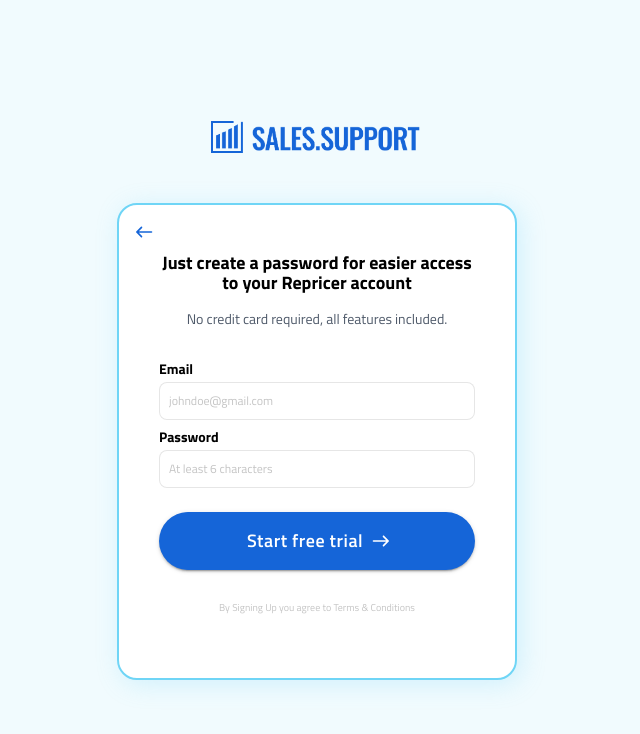
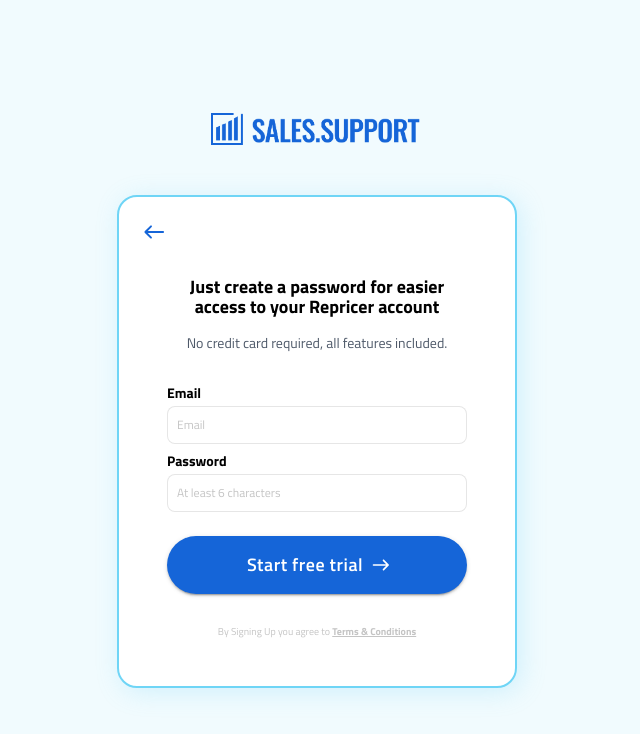
Before and after one commit to estiva1/ss-landing, a React (Create React App) app: page /registration in a window 1280 px wide. Shown: the top 734 px of the page, without its empty margins (323-963 px from the left). Built offline with nearby package versions, Linux system fonts and the light colour scheme.

Commit message:
fixed styles in Registration component

```diff
--- a/src/components/UI/dropdown/dropdown.component.jsx
+++ b/src/components/UI/dropdown/dropdown.component.jsx
@@ -9,7 +9,6 @@
   const handleValueChange = (event, newValue) => {
     setValue(newValue);
 
-    // Map selected option to corresponding value
     let selectedValue;
     switch (newValue) {
       case "If you're FBA Seller...":
@@ -21,7 +20,6 @@
       case "If you're Agency...":
         selectedValue = 2;
         break;
-      // Add more cases as needed
       default:
         selectedValue = null;
     }
--- a/src/components/header/header.styles.js
+++ b/src/components/header/header.styles.js
@@ -1,13 +1,13 @@
 import styled from "styled-components";
+import { Link } from "react-router-dom";
 import { device } from "../../breakpoints.styles";
-import { Link } from "react-router-dom";
 
 export const HeaderContainer = styled.div`
   display: flex;
   justify-content: center;
   width: 100%;
-  //max-width: 1440px;
   background-color: #ffffffbf; //bf === 75% of transparency
+
   > * {
     padding: 16px 130px;
   }
--- a/src/components/registration/registration.component.jsx
+++ b/src/components/registration/registration.component.jsx
@@ -1,28 +1,28 @@
 import React, { useState } from "react";
-import { Box } from "@mui/material";
+import { Link } from "react-router-dom";
+
+import { Box, IconButton } from "@mui/material";
+import EastRoundedIcon from "@mui/icons-material/EastRounded";
+import WestRoundedIcon from "@mui/icons-material/WestRounded";
+
+import companyLogo from "../../assets/logo.png";
+import { StyledButton } from "../UI/button/button.styles";
 
 import {
   CreatePasswordFrame,
   CreatePasswordFrameContent,
-  CreatePasswordFrameContentBottom,
-  CreatePasswordFrameContentTop,
-  InputItem,
-  InputNameText,
+  FooterAgreement,
+  Form,
+  Heading,
+  Headline,
+  Hyperlink,
+  InputBox,
+  InputLabel,
   InputsContainer,
-  PasswordFrameHeadingText,
-  PasswordFrameSubHeadingText,
   RegistrationContainer,
-  SpanText,
   StyledTextField,
+  Support,
 } from "./registration.styles";
-
-import { StyledButton } from "../UI/button/button.styles";
-
-import EastRoundedIcon from "@mui/icons-material/EastRounded";
-import WestRoundedIcon from "@mui/icons-material/WestRounded";
-
-import companyLogo from "../../assets/logo.png";
-import { Link } from "react-router-dom";
 
 const Registration = () => {
   const [email, setEmail] = useState("");
@@ -44,32 +44,37 @@
         }}
         component="img"
         src={companyLogo}
-        alt="Company Logo"
+        alt="Sales.Support Logo"
+        title="Sales.Support"
       />
       <CreatePasswordFrame>
+        <Link to="/">
+          <IconButton sx={{ position: "absolute", top: "15px", left: "15px", color: "#1565d8" }}>
+            <WestRoundedIcon />
+          </IconButton>
+        </Link>
+
         <CreatePasswordFrameContent>
-          <CreatePasswordFrameContentTop>
-            <PasswordFrameHeadingText>
-              Just create a password for easier access to your Repricer account
-            </PasswordFrameHeadingText>
-            <PasswordFrameSubHeadingText>No credit card required, all features included.</PasswordFrameSubHeadingText>
-          </CreatePasswordFrameContentTop>
+          <Headline>
+            <Heading>Just create a password for easier access to your Repricer account</Heading>
+            <Support>No credit card required, all features included.</Support>
+          </Headline>
 
-          <CreatePasswordFrameContentBottom>
+          <Form>
             <InputsContainer>
-              <InputItem>
-                <InputNameText>Email</InputNameText>
+              <InputBox>
+                <InputLabel>Email</InputLabel>
                 <StyledTextField
                   id="email"
                   name="email"
-                  placeholder="johndoe@gmail.com"
+                  placeholder="Email"
                   value={email}
                   onChange={handleEmailChange}
                 />
-              </InputItem>
+              </InputBox>
 
-              <InputItem>
-                <InputNameText>Password</InputNameText>
+              <InputBox>
+                <InputLabel>Password</InputLabel>
                 <StyledTextField
                   id="password"
                   name="password"
@@ -78,21 +83,20 @@
                   value={password}
                   onChange={handlePasswordChange}
                 />
-              </InputItem>
+              </InputBox>
             </InputsContainer>
-            <StyledButton sx={{ minWidth: "100%" }} type="submit" variant="contained" endIcon={<EastRoundedIcon />}>
+            <StyledButton sx={{ alignSelf: "stretch" }} type="submit" variant="contained" endIcon={<EastRoundedIcon />}>
               Start free trial
             </StyledButton>
-          </CreatePasswordFrameContentBottom>
+          </Form>
         </CreatePasswordFrameContent>
 
-        <SpanText>By Signing Up you agree to Terms & Conditions</SpanText>
-
-        <Link to="/">
-          <WestRoundedIcon
-            sx={{ position: "absolute", top: "15px", left: "15px", width: "20px", color: "#1565d8", cursor: "pointer" }}
-          />
-        </Link>
+        <FooterAgreement>
+          By Signing Up you agree to&nbsp;
+          <Hyperlink target="_blank" rel="noopener" href="https://sales.support/terms">
+            Terms & Conditions
+          </Hyperlink>
+        </FooterAgreement>
       </CreatePasswordFrame>
     </RegistrationContainer>
   );
--- a/src/components/registration/registration.styles.js
+++ b/src/components/registration/registration.styles.js
@@ -1,33 +1,41 @@
 import { Box } from "@mui/material";
 import { styled } from "styled-components";
+import { device } from "../../breakpoints.styles";
 
-export const RegistrationContainer = styled(Box)`
+export const RegistrationContainer = styled.section`
   display: flex;
   flex-direction: column;
   justify-content: center;
-  padding: 0px 130px;
   align-items: center;
+  padding-inline: 130px;
   height: 100vh;
   gap: 50px;
   background: #f1fbfe;
+
+  @media ${device.xs} {
+    padding-inline: 20px;
+  }
 `;
 
-export const CreatePasswordFrame = styled(Box)`
+export const CreatePasswordFrame = styled.div`
   position: relative;
   display: flex;
   flex-direction: column;
   width: 400px;
-  max-width: 400px;
-  padding: 48px 40px 32px 40px;
+  padding: 48px;
   align-items: center;
   gap: 32px;
   border-radius: 20px;
   border: 2px solid #6fd5f6;
   background: #fff;
   box-shadow: 4px 4px 25px 0px rgba(111, 213, 246, 0.25);
+
+  @media ${device.xs} {
+    width: 100%;
+  }
 `;
 
-export const CreatePasswordFrameContent = styled(Box)`
+export const CreatePasswordFrameContent = styled.div`
   display: flex;
   flex-direction: column;
   align-items: center;
@@ -35,14 +43,14 @@
   align-self: stretch;
 `;
 
-export const CreatePasswordFrameContentTop = styled(Box)`
+export const Headline = styled.div`
   display: flex;
   flex-direction: column;
   align-items: center;
   gap: 17px;
 `;
 
-export const CreatePasswordFrameContentBottom = styled(Box)`
+export const Form = styled.form`
   display: flex;
   flex-direction: column;
   align-items: center;
@@ -50,7 +58,7 @@
   align-self: stretch;
 `;
 
-export const InputsContainer = styled(Box)`
+export const InputsContainer = styled.div`
   display: flex;
   flex-direction: column;
   align-items: flex-start;
@@ -58,7 +66,7 @@
   align-self: stretch;
 `;
 
-export const InputItem = styled(Box)`
+export const InputBox = styled.div`
   display: flex;
   flex-direction: column;
   align-items: flex-start;
@@ -94,7 +102,7 @@
   }
 `;
 
-export const PasswordFrameHeadingText = styled.h3`
+export const Heading = styled.h1`
   color: #000;
   margin: 0;
   text-align: center;
@@ -105,7 +113,7 @@
   line-height: 1.25rem;
 `;
 
-export const PasswordFrameSubHeadingText = styled.h4`
+export const Support = styled.span`
   color: #4e5969;
   margin: 0;
   font-family: Titillium Web;
@@ -115,7 +123,7 @@
   line-height: 1.125rem;
 `;
 
-export const InputNameText = styled.h4`
+export const InputLabel = styled.label`
   color: #000;
   margin: 0;
   font-family: Titillium Web;
@@ -125,7 +133,7 @@
   line-height: 1.125rem;
 `;
 
-export const SpanText = styled.h6`
+export const FooterAgreement = styled.span`
   color: #c4c4c4;
   margin: 0;
   text-align: center;
@@ -135,3 +143,22 @@
   font-weight: 400;
   line-height: 0.75rem;
 `;
+
+export const Hyperlink = styled.a`
+  text-decoration: none;
+  text-decoration-line: underline;
+  color: inherit;
+  font-weight: 700;
+  cursor: pointer;
+
+  &:hover {
+    text-decoration: underline;
+    text-decoration-color: rgb(157, 167, 178);
+  }
+
+  &:focus {
+    outline: 0.125rem solid #1565D8;
+    border-radius: 0.375rem;
+    box-shadow: var(--tw-ring-offset-shadow), var(--tw-ring-shadow), var(--tw-shadow, 0 0 #0000);
+  }
+`;
--- a/src/components/testimonials/testimonials.component.jsx
+++ b/src/components/testimonials/testimonials.component.jsx
@@ -84,7 +84,7 @@
 
         <MobileButtonBox>
           <Link to="/registration">
-            <CustomButton variant="contained">Become a Client Now</CustomButton>
+            <CustomButton variant="contained">Try it for Free</CustomButton>
           </Link>
         </MobileButtonBox>
       </TestimonialsContainer>
```
